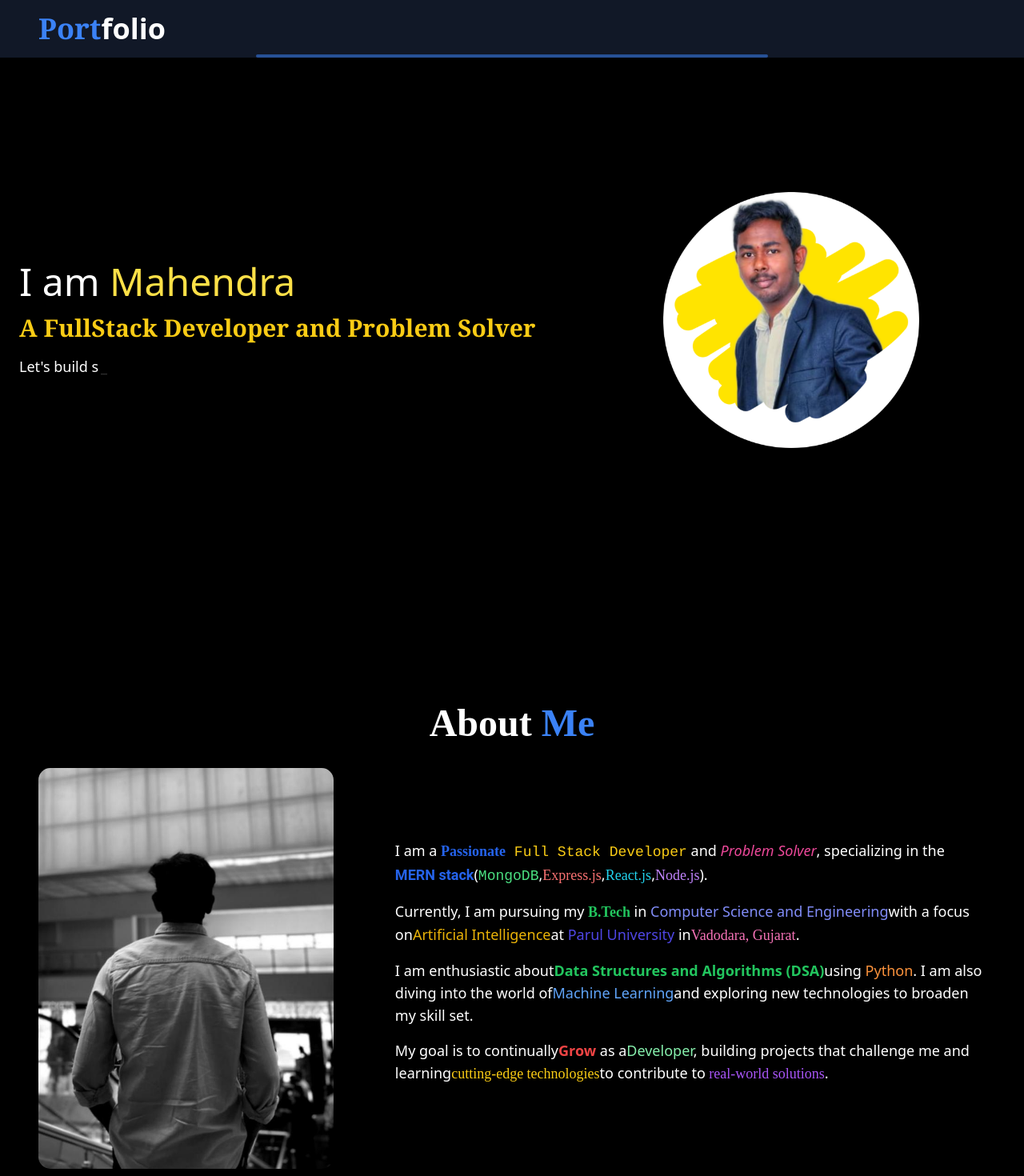
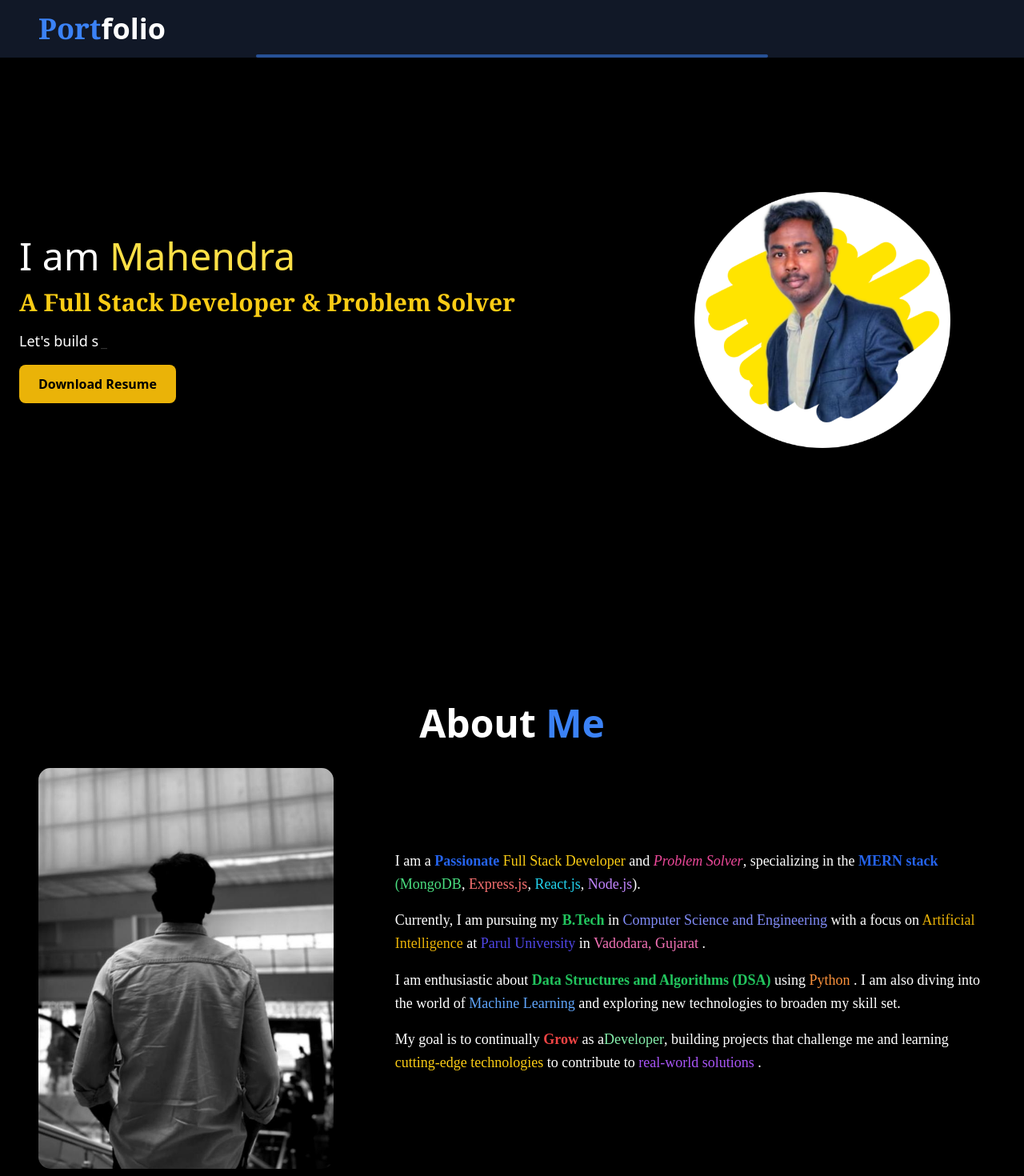
Before and after one commit to mahendra2821/portfolio, a React (Vite) app: page / in a window 1280 px wide. Shown: the top 1470 px of the page at 80% size. Built offline with nearby package versions, Linux system fonts and the light colour scheme.

Commit message:
first changes

```diff
--- a/index.html
+++ b/index.html
@@ -2,7 +2,7 @@
 <html lang="en">
   <head>
     <meta charset="UTF-8" />
-    <link rel="icon" type="image/svg+xml" href="" />
+    <link rel="icon" type="image/svg+xml" href="https://media.istockphoto.com/id/1320717450/vector/premium-letter-jm-logo-design-with-water-wave-concept-jm-letter-logo-design-with-modern.jpg?s=612x612&w=0&k=20&c=qzA7MVzYB7Z-S3X6d2j7B3hcHmoMDr5XTMxFsikNC-I=" />
     <meta name="viewport" content="width=device-width, initial-scale=1.0" />
     <title>Portfolio</title>
   </head>
--- a/src/AboutSection.jsx
+++ b/src/AboutSection.jsx
@@ -1,3 +1,92 @@
+
+
+
+// import React from 'react';
+// import myImage from './assets/pic_3.jpg'; // Adjust the path as needed
+// import { motion } from "framer-motion";
+
+// const AboutSection = () => {
+//   return (
+//     <section id="about" className="py-20 bg-black">
+//       <div className="max-w-7xl mx-auto px-6 lg:px-12">
+//         <h2 className="text-5xl font-extrabold text-center text-white mb-8 font-[Poppins]">
+//           About <span className="text-blue-500">Me</span>
+//         </h2>
+
+//         <div className="flex flex-col md:flex-row items-center justify-between">
+//           {/* About Image on Left Side */}
+//           <motion.div
+//             className="md:w-1/3 mb-6 md:mb-0"
+//             initial={{ opacity: 0, y: 100 }}
+//             whileInView={{ opacity: 1, y: 0 }}
+//             transition={{ duration: 1 }}
+//             viewport={{ once: false }}
+//           >
+//             <img
+//               src={myImage}
+//               alt="Your Image"
+//               className="rounded-[15px] w-full h-full mx-auto shadow-lg"
+//             />
+//           </motion.div>
+
+//           {/* About Intro with Dynamic Text */}
+//           <motion.div
+//             className="md:w-2/3 ml-[6vw]"
+//             initial={{ opacity: 0, y: 100 }}
+//             whileInView={{ opacity: 1, y: 0 }}
+//             transition={{ duration: 1 }}
+//             viewport={{ once: false }}
+//           >
+//             <p className="text-lg text-white mb-4">
+//               I am a <span className="font-extrabold text-blue-600 font-[Poppins]">Passionate</span>
+//               <span className="text-yellow-400 font-[Courier]"> Full Stack Developer</span> and
+//               <span className="italic text-pink-500 font-[Dancing Script]"> Problem Solver</span>,
+//               specializing in the <span className="font-bold text-blue-600 font-[Roboto]">MERN stack</span>
+//               (<span className="text-green-400 font-[Monospace]">MongoDB</span>,
+//               <span className="text-red-400 font-[Montserrat]">Express.js</span>,
+//               <span className="text-cyan-400 font-[Lobster]">React.js</span>,
+//               <span className="text-purple-400 font-[Oswald]">Node.js</span>).
+//             </p>
+
+//             <p className="text-lg text-white mb-4">
+//               Currently, I am pursuing my
+//               <span className="font-bold text-green-500 font-[Merriweather]"> B.Tech</span> in
+//               <span className="text-indigo-400 font-[Abril Fatface]"> Computer Science and Engineering</span>
+//               with a focus on
+//               <span className="text-yellow-500 font-[Shadows Into Light]">Artificial Intelligence</span>
+//               at <span className="text-indigo-600 font-[Bebas Neue]">Parul University</span> in
+//               <span className="text-pink-400 font-[Raleway]">Vadodara, Gujarat</span>.
+//             </p>
+
+//             <p className="text-lg text-white mb-4">
+//               I am enthusiastic about
+//               <span className="font-bold text-green-500 font-[Crimson Pro]">Data Structures and Algorithms (DSA)</span>
+//               using <span className="text-orange-400 font-[Space Mono]">Python</span>.
+//               I am also diving into the world of
+//               <span className="text-blue-400 font-[Permanent Marker]">Machine Learning</span>
+//               and exploring new technologies to broaden my skill set.
+//             </p>
+
+//             <p className="text-lg text-white mb-4">
+//               My goal is to continually
+//               <span className="font-bold text-red-500 font-[Playfair Display]">Grow</span> as a
+//               <span className="text-green-300 font-[Architects Daughter]">Developer</span>,
+//               building projects that challenge me and learning
+//               <span className="text-yellow-400 font-[Satisfy]">cutting-edge technologies</span>
+//               to contribute to
+//               <span className="text-purple-500 font-[Dosis]"> real-world solutions</span>.
+//             </p>
+//           </motion.div>
+//         </div>
+//       </div>
+//     </section>
+//   );
+// };
+
+// export default AboutSection;
+
+
+
 
 
 
@@ -9,7 +98,7 @@ const AboutSection = () => {
   return (
     <section id="about" className="py-20 bg-black">
       <div className="max-w-7xl mx-auto px-6 lg:px-12">
-        <h2 className="text-5xl font-extrabold text-center text-white mb-8 font-[Poppins]">
+        <h2 className="text-5xl font-extrabold text-center text-white mb-8 font-[Playfair Display]">
           About <span className="text-blue-500">Me</span>
         </h2>
 
@@ -29,7 +118,7 @@ const AboutSection = () => {
             />
           </motion.div>
 
-          {/* About Intro with Dynamic Text */}
+          {/* About Intro with Classic Fonts */}
           <motion.div
             className="md:w-2/3 ml-[6vw]"
             initial={{ opacity: 0, y: 100 }}
@@ -37,44 +126,44 @@ const AboutSection = () => {
             transition={{ duration: 1 }}
             viewport={{ once: false }}
           >
-            <p className="text-lg text-white mb-4">
-              I am a <span className="font-extrabold text-blue-600 font-[Poppins]">Passionate</span>
-              <span className="text-yellow-400 font-[Courier]"> Full Stack Developer</span> and
-              <span className="italic text-pink-500 font-[Dancing Script]"> Problem Solver</span>,
-              specializing in the <span className="font-bold text-blue-600 font-[Roboto]">MERN stack</span>
-              (<span className="text-green-400 font-[Monospace]">MongoDB</span>,
-              <span className="text-red-400 font-[Montserrat]">Express.js</span>,
-              <span className="text-cyan-400 font-[Lobster]">React.js</span>,
-              <span className="text-purple-400 font-[Oswald]">Node.js</span>).
+            <p className="text-lg text-white mb-4 font-[Lora] leading-relaxed">
+              I am a <span className="font-bold text-blue-600 font-[Merriweather]"> Passionate</span>
+              <span className="text-yellow-400 font-[EB Garamond]"> Full Stack Developer</span> and
+              <span className="italic text-pink-500 font-[Cormorant Garamond]"> Problem Solver</span>,
+              specializing in the <span className="font-bold text-blue-600 font-[Playfair Display]">MERN stack </span>
+               <span className="text-green-400 font-[Source Code Pro]"> (MongoDB</span>,
+              <span className="text-red-400 font-[Source Code Pro]"> Express.js</span>,
+              <span className="text-cyan-400 font-[Source Code Pro]"> React.js</span>,
+              <span className="text-purple-400 font-[Source Code Pro]"> Node.js</span>).
             </p>
 
-            <p className="text-lg text-white mb-4">
-              Currently, I am pursuing my
-              <span className="font-bold text-green-500 font-[Merriweather]"> B.Tech</span> in
-              <span className="text-indigo-400 font-[Abril Fatface]"> Computer Science and Engineering</span>
+            <p className="text-lg text-white mb-4 font-[Lora] leading-relaxed">
+               Currently, I am pursuing my
+              <span className="font-bold text-green-500 font-[Merriweather]"> B.Tech </span> in
+              <span className="text-indigo-400 font-[Playfair Display]"> Computer Science and Engineering </span>
               with a focus on
-              <span className="text-yellow-500 font-[Shadows Into Light]">Artificial Intelligence</span>
-              at <span className="text-indigo-600 font-[Bebas Neue]">Parul University</span> in
-              <span className="text-pink-400 font-[Raleway]">Vadodara, Gujarat</span>.
+              <span className="text-yellow-500 font-[Cormorant Garamond]"> Artificial Intelligence </span>
+              at <span className="text-indigo-600 font-[EB Garamond]"> Parul University </span> in
+              <span className="text-pink-400 font-[Merriweather]"> Vadodara, Gujarat </span>.
             </p>
 
-            <p className="text-lg text-white mb-4">
+            <p className="text-lg text-white mb-4 font-[Lora] leading-relaxed">
               I am enthusiastic about
-              <span className="font-bold text-green-500 font-[Crimson Pro]">Data Structures and Algorithms (DSA)</span>
-              using <span className="text-orange-400 font-[Space Mono]">Python</span>.
+              <span className="font-bold text-green-500 font-[Merriweather]"> Data Structures and Algorithms (DSA) </span>
+              using <span className="text-orange-400 font-[Source Code Pro]"> Python </span>.
               I am also diving into the world of
-              <span className="text-blue-400 font-[Permanent Marker]">Machine Learning</span>
-              and exploring new technologies to broaden my skill set.
+              <span className="text-blue-400 font-[EB Garamond]"> Machine Learning </span>
+               and exploring new technologies to broaden my skill set.
             </p>
 
-            <p className="text-lg text-white mb-4">
-              My goal is to continually
-              <span className="font-bold text-red-500 font-[Playfair Display]">Grow</span> as a
-              <span className="text-green-300 font-[Architects Daughter]">Developer</span>,
-              building projects that challenge me and learning
-              <span className="text-yellow-400 font-[Satisfy]">cutting-edge technologies</span>
-              to contribute to
-              <span className="text-purple-500 font-[Dosis]"> real-world solutions</span>.
+            <p className="text-lg text-white mb-4 font-[Lora] leading-relaxed">
+               My goal is to continually
+              <span className="font-bold text-red-500 font-[Playfair Display]"> Grow</span> as a
+              <span className="text-green-300 font-[Merriweather]">Developer</span>,
+               building projects that challenge me and learning
+              <span className="text-yellow-400 font-[Cormorant Garamond]"> cutting-edge technologies </span>
+               to contribute to
+              <span className="text-purple-500 font-[EB Garamond]"> real-world solutions </span>.
             </p>
           </motion.div>
         </div>
--- a/src/HeroSection.jsx
+++ b/src/HeroSection.jsx
@@ -1,7 +1,82 @@
+// import React from "react";
+// import { motion } from "framer-motion";
+// import { Typewriter } from "react-simple-typewriter";
+// import Profile from './assets/profile_pic.png'; // Adjust the path as needed
+
+// const HeroSection = () => {
+//   return (
+//     <motion.section
+//       initial={{ opacity: 0 }}
+//       animate={{ opacity: 1 }}
+//       transition={{ duration: 1.5 }}
+//       className="h-screen flex items-center justify-center bg-black text-white"
+//     >
+//       <motion.div
+//         className="flex flex-col md:flex-row items-center w-full max-w-7xl px-4 md:px-6"
+//         initial={{ y: 50 }}
+//         animate={{ y: 0 }}
+//         transition={{ duration: 1.5, ease: "easeOut" }}
+//       >
+//         {/* Left Side: Content */}
+//         <motion.div
+//           className="text-center md:text-left md:mr-[vw] space-y-4"
+//           initial={{ opacity: 0 }}
+//           animate={{ opacity: 1 }}
+//           transition={{ delay: 0.5, duration: 1 }}
+//         >
+//           <h1 className="text-3xl md:text-5xl font-light leading-tight mb-4 animate-slide-in">
+//             I am <span className="text-yellow-300">Mahendra</span>
+//           </h1>
+//           <h2 className="text-xl md:text-3xl font-extrabold mb-4 font-serif">
+//             <span className="text-yellow-400">A FullStack Developer and Problem Solver </span>
+//           </h2>
+
+//           <p className="text-sm md:text-lg font-medium">
+//             <Typewriter
+//               words={[
+//                 "Welcome to my personal blog!",
+//                 "Let's build something amazing together!",
+//                 "Feel free to explore my work.",
+//               ]}
+//               loop={Infinity}
+//               cursor
+//               cursorStyle="_"
+//               typeSpeed={80}
+//               deleteSpeed={50}
+//               delaySpeed={2000}
+//             />
+//           </p>
+//         </motion.div>
+
+//         {/* Right Side: Image */}
+//         <motion.div
+//           className="flex-shrink-0 mb-6 md:mb-0 md:ml-40"
+//           initial={{ scale: 0.8 }}
+//           animate={{ scale: 1 }}
+//           transition={{ duration: 1 }}
+//         >
+//           <img
+//             src={Profile} // Replace with your image URL
+//             alt="Profile"
+//             className="w-full h-full md:w-80 md:h-80 rounded-[5px] "
+//           />
+//         </motion.div>
+//       </motion.div>
+//     </motion.section>
+//   );
+// };
+
+// export default HeroSection;
+
+
+
+
+
 import React from "react";
 import { motion } from "framer-motion";
 import { Typewriter } from "react-simple-typewriter";
-import Profile from './assets/profile_pic.png'; // Adjust the path as needed
+import Profile from "./assets/profile_pic.png"; // Adjust the path as needed
+import ResumePDF from "./assets/jammula Mahendra Babu(resume).pdf"; // Place your resume in the assets folder
 
 const HeroSection = () => {
   return (
@@ -19,7 +94,7 @@ const HeroSection = () => {
       >
         {/* Left Side: Content */}
         <motion.div
-          className="text-center md:text-left md:mr-[vw] space-y-4"
+          className="text-center md:text-left md:mr-[5vw] space-y-4"
           initial={{ opacity: 0 }}
           animate={{ opacity: 1 }}
           transition={{ delay: 0.5, duration: 1 }}
@@ -28,7 +103,7 @@ const HeroSection = () => {
             I am <span className="text-yellow-300">Mahendra</span>
           </h1>
           <h2 className="text-xl md:text-3xl font-extrabold mb-4 font-serif">
-            <span className="text-yellow-400">A FullStack Developer and Problem Solver </span>
+            <span className="text-yellow-400">A Full Stack Developer & Problem Solver</span>
           </h2>
 
           <p className="text-sm md:text-lg font-medium">
@@ -46,6 +121,17 @@ const HeroSection = () => {
               delaySpeed={2000}
             />
           </p>
+
+          {/* Resume Button */}
+          <motion.a
+            href={ResumePDF}
+            download="Mahendra_Resume.pdf"
+            whileHover={{ scale: 1.1 }}
+            whileTap={{ scale: 0.9 }}
+            className="inline-block mt-6 px-6 py-3 bg-yellow-500 text-black font-semibold rounded-lg shadow-lg hover:bg-yellow-400 transition duration-300"
+          >
+            Download Resume
+          </motion.a>
         </motion.div>
 
         {/* Right Side: Image */}
```
Also changed, not shown: 1 other file (tests, documents, lock files or other folders).
